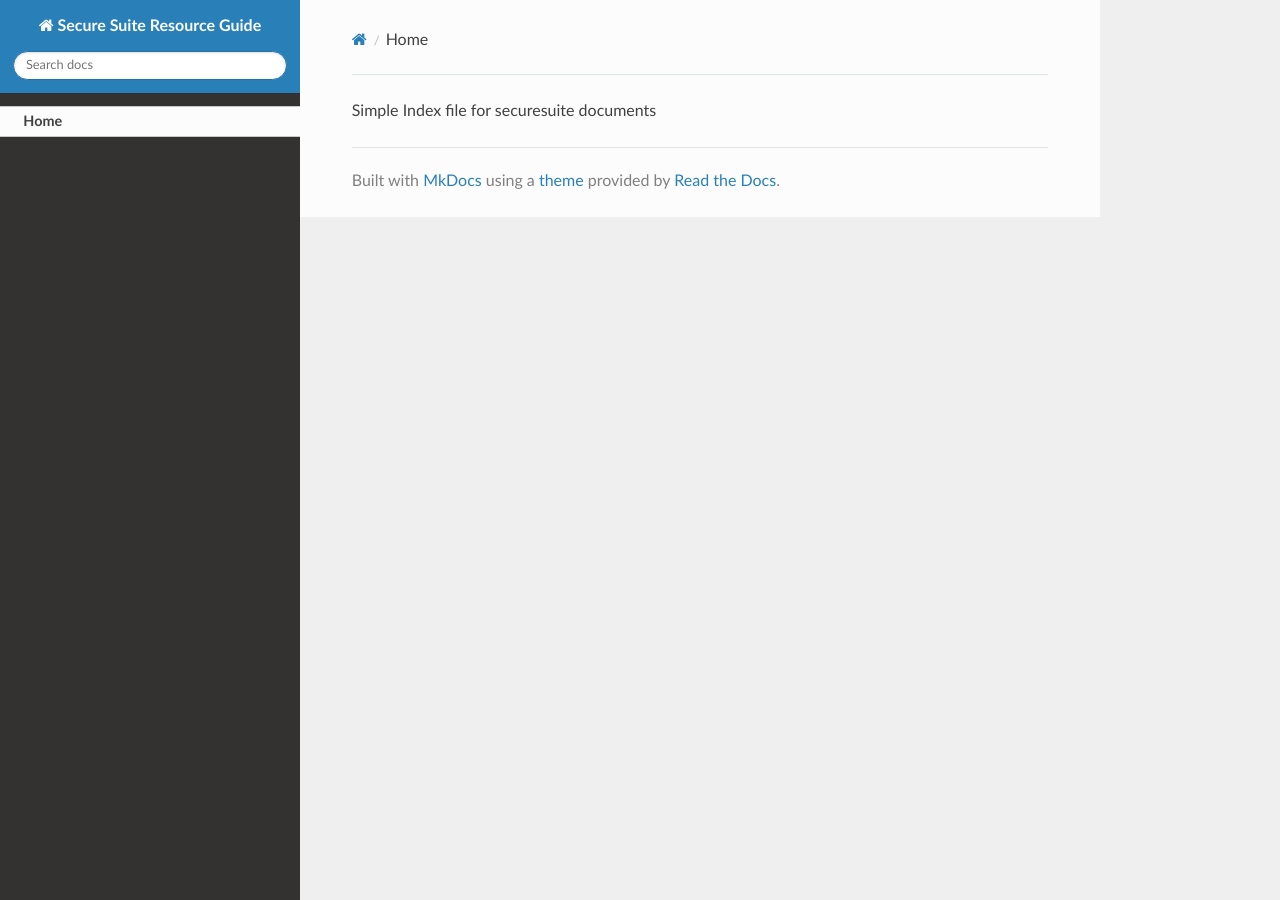
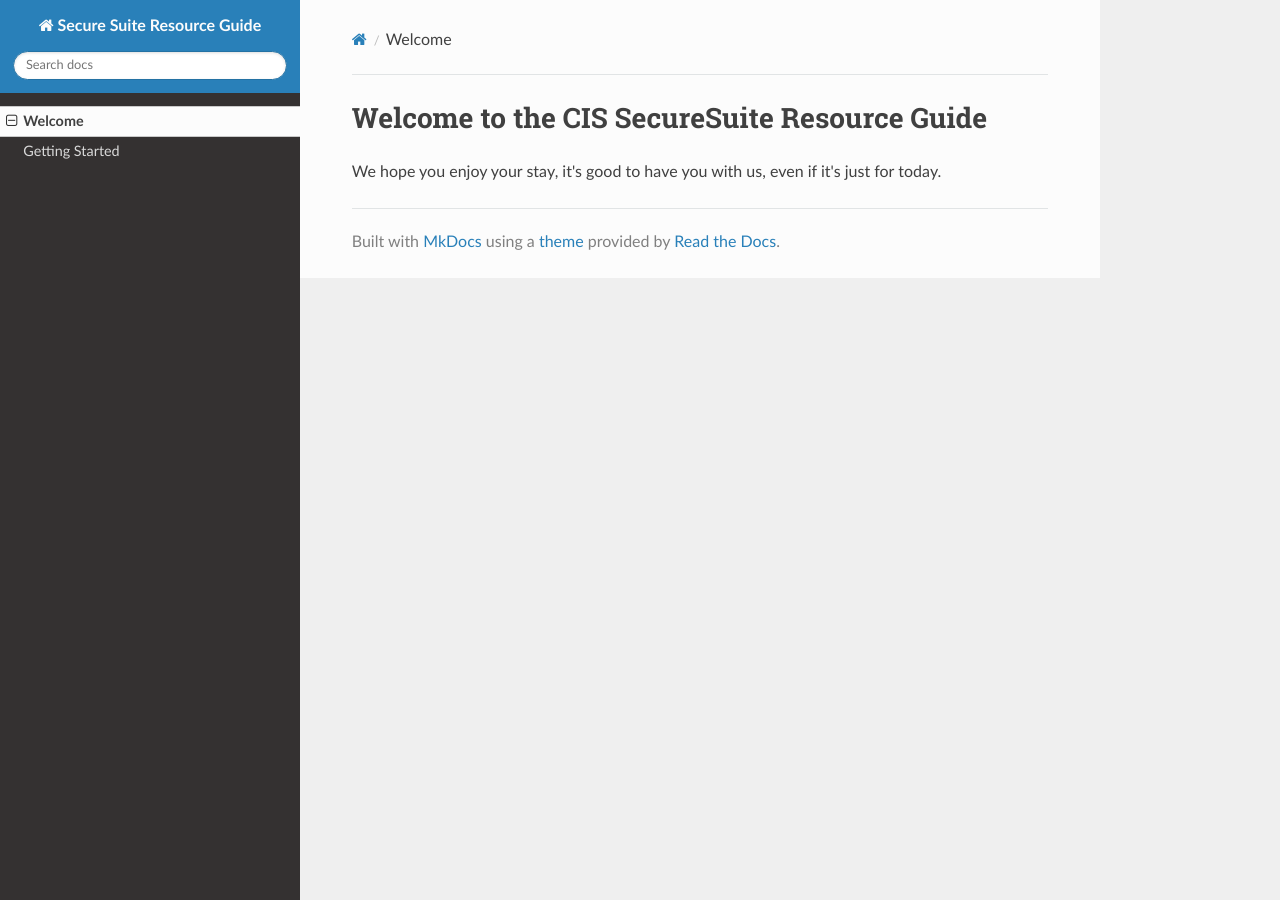
Before and after one commit to CISecurity/SecureSuiteResourceGuide, an MkDocs documentation site: the page built from docs/index.md, in a window 1280 px wide. Built offline with MkDocs 1.6.1, drawn with Linux system fonts in a browser that asks for light colours; nearby versions of some CDN libraries.

Commit message:
mkdocs project proper

```diff
--- a/docs/index.md
+++ b/docs/index.md
@@ -1,2 +1,2 @@
-
-Simple Index file for securesuite documents
+# Welcome to the CIS SecureSuite Resource Guide
+We hope you enjoy your stay,  it's good to have you with us, even if it's just for today.
--- a/mkdocs.yml
+++ b/mkdocs.yml
@@ -1,3 +1,6 @@
 site_name: 'Secure Suite Resource Guide'
+nav:
+  - "Welcome": index.md
+  - "Getting Started": gettingStarted/gettingStarted.md
 theme:
   name: readthedocs
```
